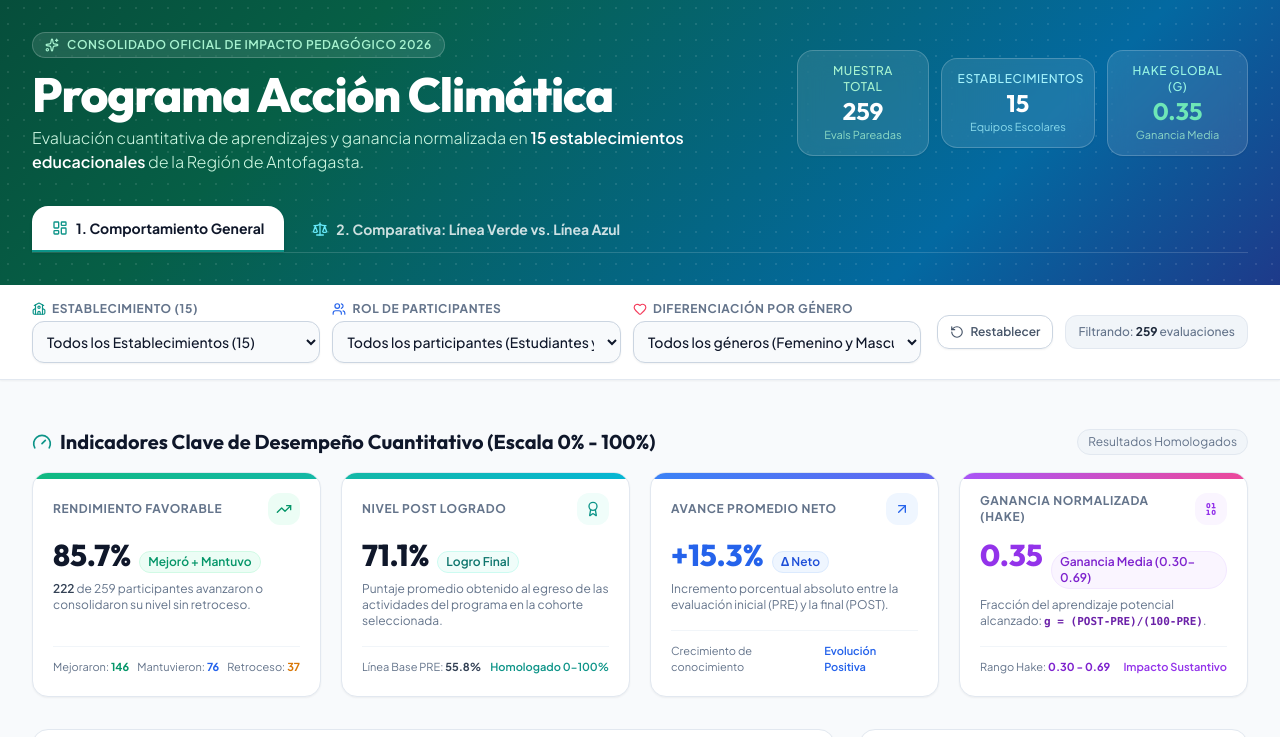
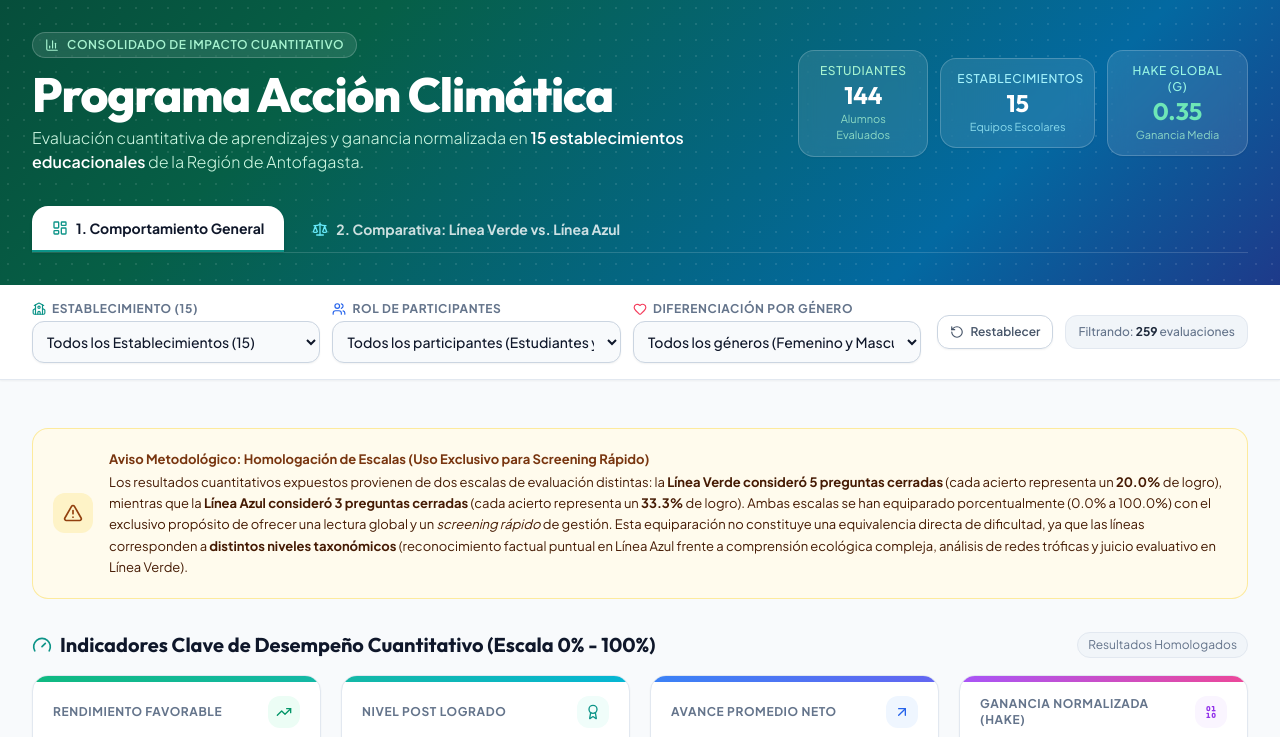
Before and after one commit to badijoly/pac-global-2026, a plain HTML site: page index.html in a window 1280 px wide. Shown: the top 737 px of the page. Drawn offline with nearby package versions, Linux system fonts and the light colour scheme.

Commit message:
feat: update header to Consolidado de Impacto cuantitativo, show unique students evaluated, and add prominent screening alert

```diff
--- a/app.js
+++ b/app.js
@@ -53,7 +53,9 @@ const elGenderMFav = document.getElementById('gender-m-fav');
 
 const elTableBody = document.getElementById('table-schools-body');
 const elSchoolsChartNote = document.getElementById('lbl-schools-chart-note');
-const elPillTotalEvals = document.getElementById('pill-total-evals');
+const elPillTotalStudents = document.getElementById('pill-total-students');
+const elPillLabelStudents = document.getElementById('pill-label-students');
+const elPillSubStudents = document.getElementById('pill-sub-students');
 const elPillHakeG = document.getElementById('pill-hake-g');
 
 // Initialize Application
@@ -147,7 +149,22 @@ function updateDashboard() {
   const n = filtered.length;
 
   elActiveCount.textContent = n;
-  elPillTotalEvals.textContent = n;
+
+  // Actualizar conteo dinámico de estudiantes evaluados en la pastilla superior
+  const selectedRole = elFilterRole.value;
+  const estudiantesList = filtered.filter(e => (e.role || '').toLowerCase().includes('estudiante'));
+  const uniqueStudents = new Set(estudiantesList.map(e => (e.name || '').trim().toLowerCase())).size;
+  const uniqueTotal = new Set(filtered.map(e => (e.name || '').trim().toLowerCase())).size;
+
+  if (selectedRole === 'Docente') {
+    if (elPillLabelStudents) elPillLabelStudents.textContent = 'Docentes';
+    if (elPillTotalStudents) elPillTotalStudents.textContent = uniqueTotal;
+    if (elPillSubStudents) elPillSubStudents.textContent = 'Docentes Evaluados';
+  } else {
+    if (elPillLabelStudents) elPillLabelStudents.textContent = 'Estudiantes';
+    if (elPillTotalStudents) elPillTotalStudents.textContent = uniqueStudents;
+    if (elPillSubStudents) elPillSubStudents.textContent = 'Alumnos Evaluados';
+  }
 
   if (n === 0) {
     renderZeroState();
--- a/index.html
+++ b/index.html
@@ -87,8 +87,8 @@
       <div class="flex flex-col md:flex-row md:items-center md:justify-between gap-6">
         <div>
           <div class="inline-flex items-center gap-2 px-3 py-1 rounded-full bg-white/10 backdrop-blur-md border border-white/20 text-xs font-semibold tracking-wider uppercase text-emerald-200 mb-3">
-            <i data-lucide="sparkles" class="w-3.5 h-3.5"></i>
-            Consolidado Oficial de Impacto Pedagógico 2026
+            <i data-lucide="bar-chart-3" class="w-3.5 h-3.5"></i>
+            Consolidado de Impacto cuantitativo
           </div>
           <h1 class="text-3xl sm:text-4xl lg:text-5xl font-black tracking-tight text-white font-display">
             Programa Acción Climática
@@ -100,10 +100,10 @@
 
         <!-- Quick Summary Pill Badges -->
         <div class="flex flex-wrap sm:flex-nowrap gap-3 items-center">
-          <div class="bg-white/10 backdrop-blur-md border border-white/20 rounded-2xl px-4 py-3 text-center min-w-[110px] shadow-sm">
-            <div class="text-xs uppercase font-medium text-emerald-200 tracking-wider">Muestra Total</div>
-            <div class="text-2xl font-bold font-display text-white" id="pill-total-evals">259</div>
-            <div class="text-[11px] text-emerald-200/80">Evals Pareadas</div>
+          <div class="bg-white/10 backdrop-blur-md border border-white/20 rounded-2xl px-4 py-3 text-center min-w-[125px] shadow-sm">
+            <div class="text-xs uppercase font-medium text-emerald-200 tracking-wider" id="pill-label-students">Estudiantes</div>
+            <div class="text-2xl font-bold font-display text-white" id="pill-total-students">144</div>
+            <div class="text-[11px] text-emerald-200/80" id="pill-sub-students">Alumnos Evaluados</div>
           </div>
           <div class="bg-white/10 backdrop-blur-md border border-white/20 rounded-2xl px-4 py-3 text-center min-w-[110px] shadow-sm">
             <div class="text-xs uppercase font-medium text-cyan-200 tracking-wider">Establecimientos</div>
@@ -202,6 +202,17 @@
 
     <!-- MAIN DASHBOARD GENERAL CONTENT -->
     <main class="max-w-7xl mx-auto px-4 sm:px-6 lg:px-8 py-4 space-y-8 w-full">
+
+      <!-- NOTICE BOX: HOMOLOGACIÓN DE ESCALAS Y SCREENING RÁPIDO -->
+      <div class="p-4 sm:p-5 rounded-2xl bg-amber-50/90 border border-amber-200/80 text-amber-950 flex flex-col md:flex-row items-start md:items-center gap-4 shadow-xs">
+        <div class="p-2.5 rounded-xl bg-amber-100 text-amber-800 shrink-0">
+          <i data-lucide="alert-triangle" class="w-5 h-5"></i>
+        </div>
+        <div class="text-xs sm:text-[13px] leading-relaxed">
+          <span class="font-bold text-amber-900 block mb-0.5">Aviso Metodológico: Homologación de Escalas (Uso Exclusivo para Screening Rápido)</span>
+          Los resultados cuantitativos expuestos provienen de dos escalas de evaluación distintas: la <strong>Línea Verde consideró 5 preguntas cerradas</strong> (cada acierto representa un <strong>20.0%</strong> de logro), mientras que la <strong>Línea Azul consideró 3 preguntas cerradas</strong> (cada acierto representa un <strong>33.3%</strong> de logro). Ambas escalas se han equiparado porcentualmente (0.0% a 100.0%) con el exclusivo propósito de ofrecer una lectura global y un <em>screening rápido</em> de gestión. Esta equiparación no constituye una equivalencia directa de dificultad, ya que las líneas corresponden a <strong>distintos niveles taxonómicos</strong> (reconocimiento factual puntual en Línea Azul frente a comprensión ecológica compleja, análisis de redes tróficas y juicio evaluativo en Línea Verde).
+        </div>
+      </div>
 
       <!-- METRICS CARDS -->
       <section>
@@ -557,7 +568,7 @@
             Comparativa de Aprendizajes: Línea Verde vs. Línea Azul
           </h2>
           <p class="mt-1 text-sm text-slate-500 max-w-3xl">
-            Evaluación comparativa del impacto pedagógico en preguntas cerradas entre los componentes terrestre/cielos (Verde) y marino/residuos (Azul).
+            Screening comparativo de preguntas cerradas entre los componentes terrestre/cielos (Verde) y marino/residuos (Azul). Comparación instrumental bajo escalas y niveles taxonómicos diferenciados.
           </p>
         </div>
 
```
